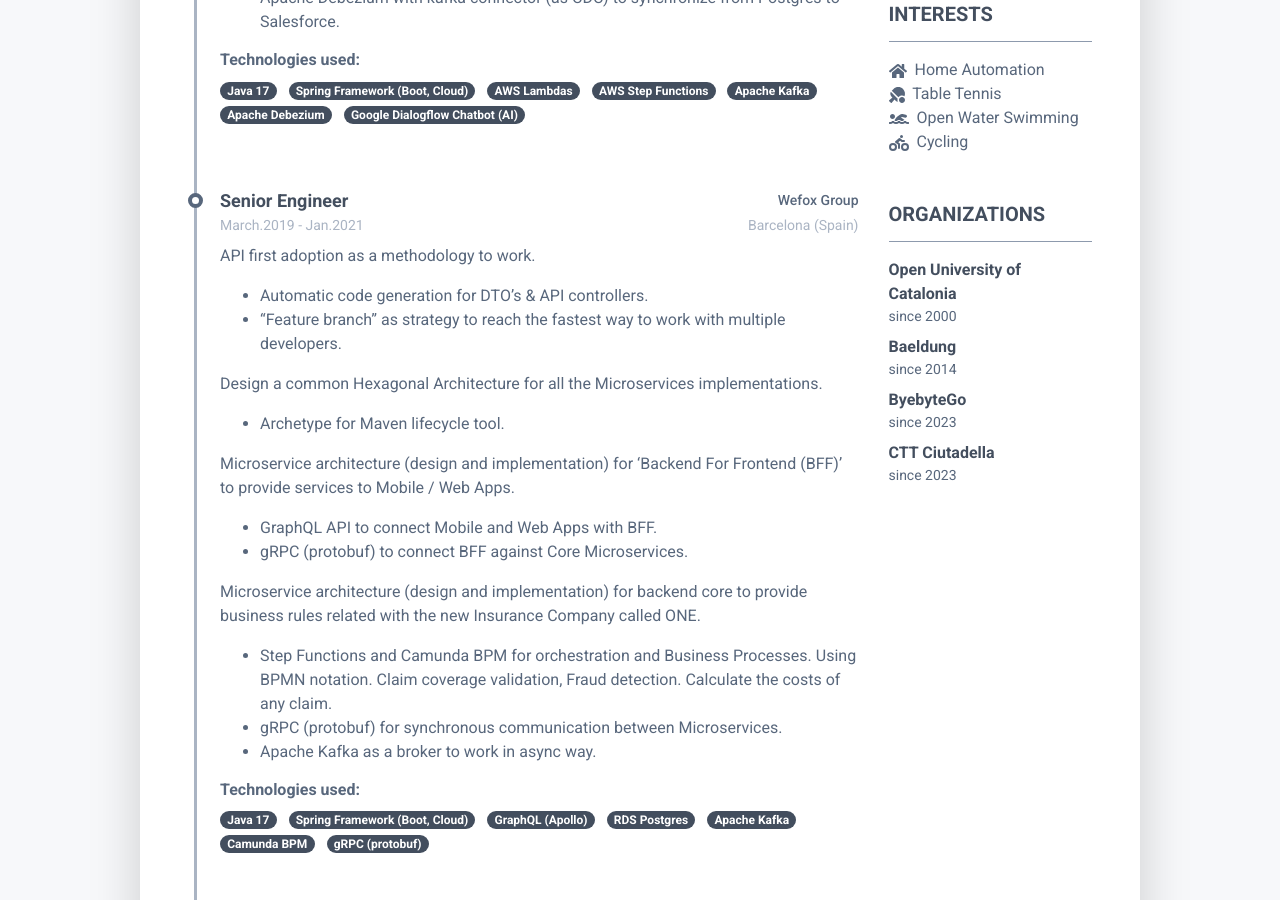
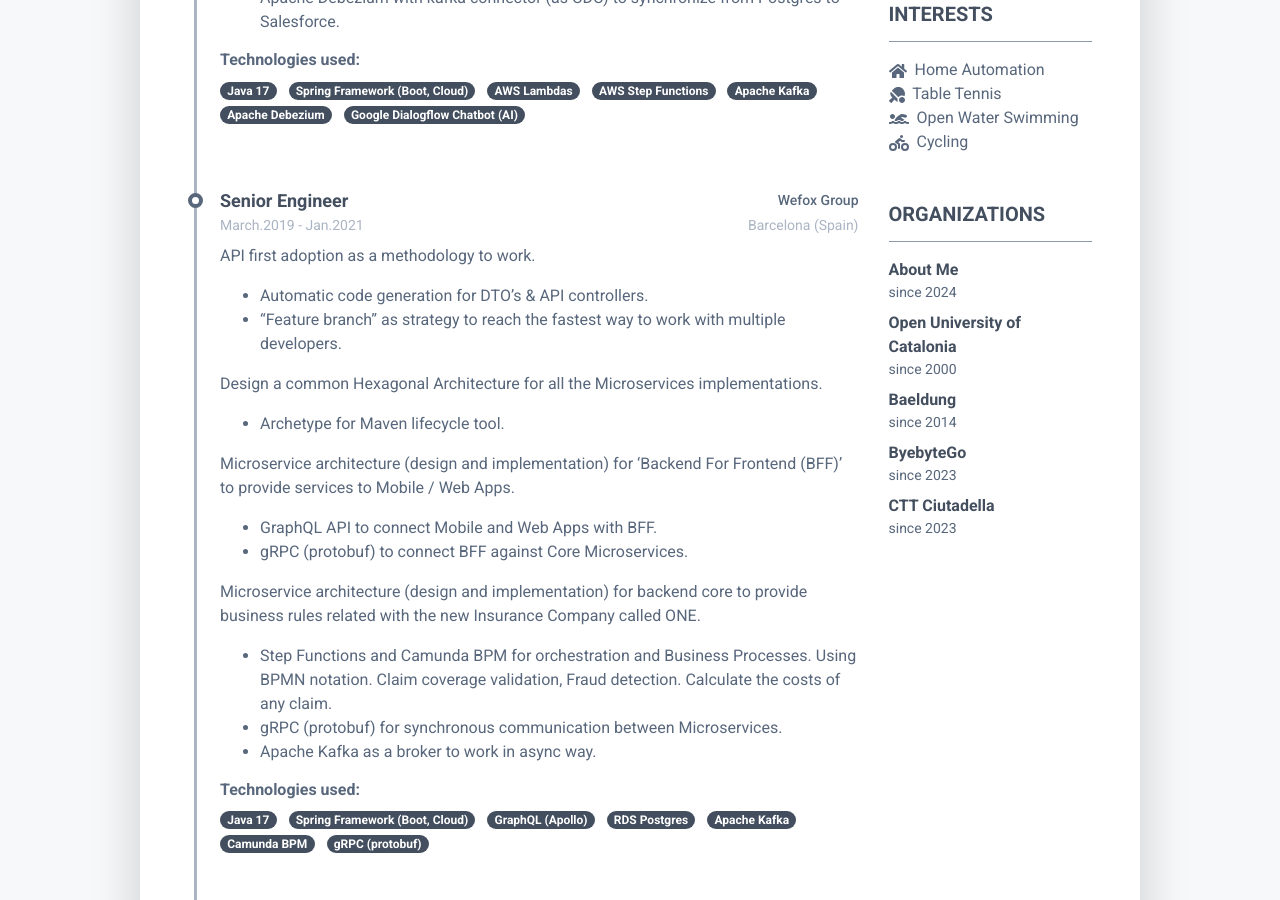
Before and after one commit to avall/avall.github.io, a Jekyll site: the page built from index.html, in a window 1280 px wide and 900 px high, scrolled down 2248 px. Built offline with Jekyll 4.4.1, drawn with Linux system fonts in a browser that asks for light colours; nearby versions of some CDN libraries.

Commit message:
Experience

```diff
--- a/_data/data.yml
+++ b/_data/data.yml
@@ -338,6 +338,9 @@
     icon: fas fa-biking
 
 organizations:
+  - name: About Me
+    link: https://avall.github.io/jandrinet
+    date: 2024
   - name: Open University of Catalonia
     link: https://www.uoc.edu
     date: 2000
```
